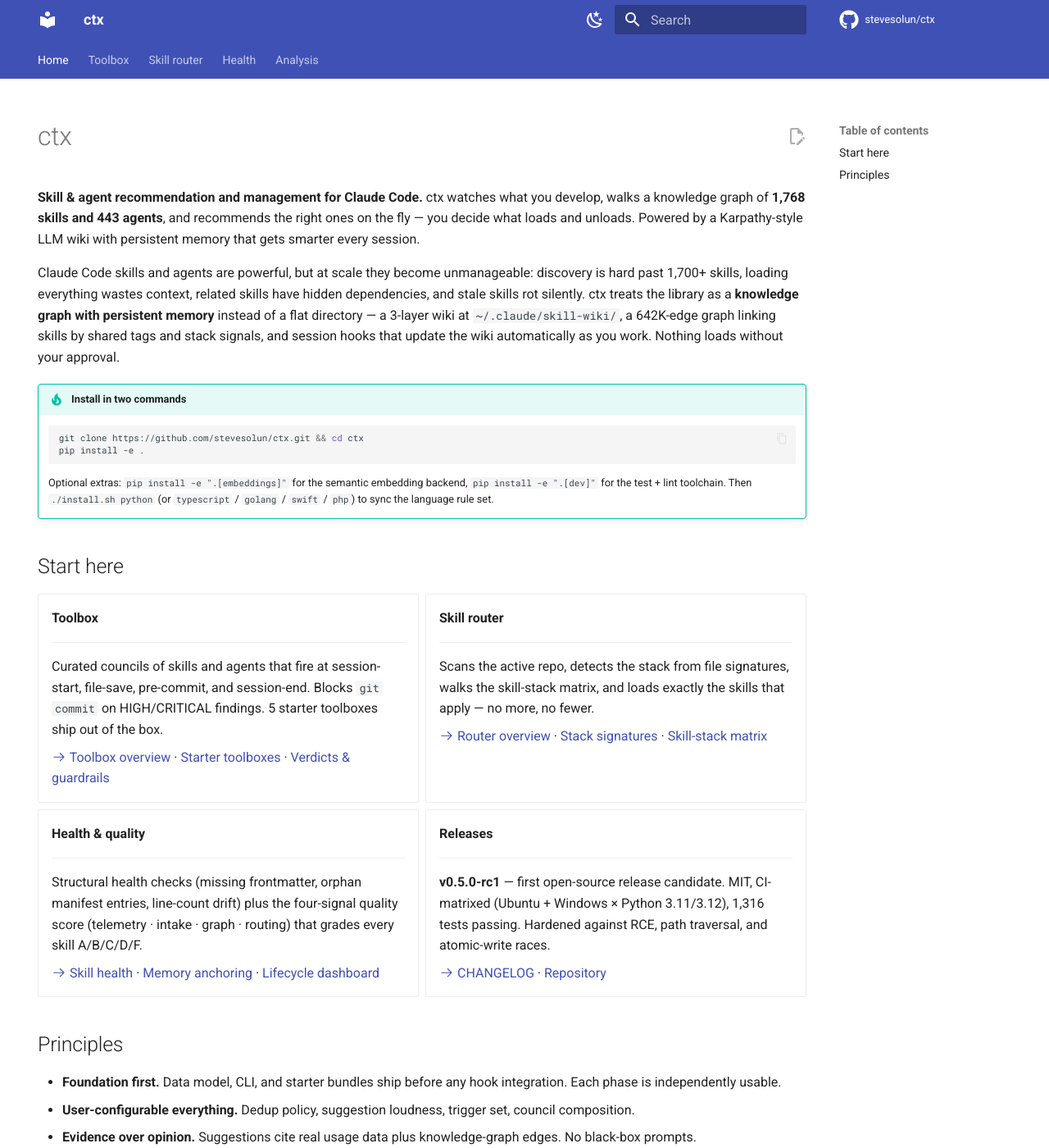
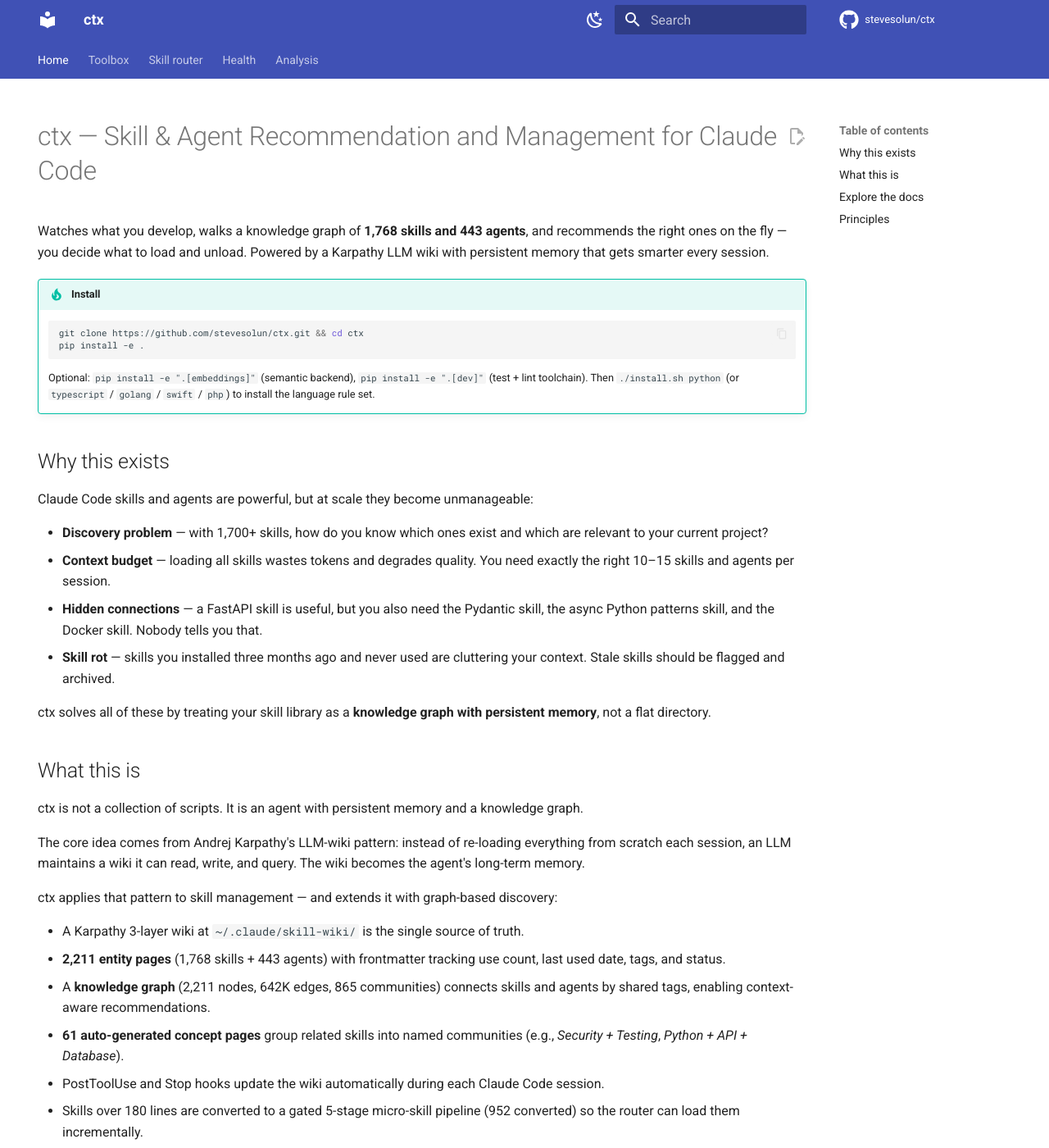
Before and after one commit to stevesolun/ctx, an MkDocs documentation site: the page built from docs/index.md, in a window 1280 px wide and 1400 px high. Shown: the whole window at 82% size. Built offline with MkDocs 1.6.1 and Material for MkDocs 9.7.7, drawn with Linux system fonts in a browser that asks for light colours; comment, search, counter and statistics services are not loaded; some of the changed text lies outside the part shown.

Commit message:
docs: homepage now mirrors README top (Why / What Is This)
Previous homepage compressed the README opening into a single paragraph.
User asked for the full README top sections — tagline, Why This Exists,
What Is This — to land on the docs homepage.

- Tagline identical to README line 11.
- Install admonition kept at the top under the tagline.
- 'Why this exists' section with the four bullets from README (discovery,
  context budget, hidden connections, skill rot) and the graph-with-
  persistent-memory thesis line.
- 'What this is' section with the full Karpathy-wiki explanation plus
  the 8-bullet capability list (wiki, 2211 entities, 642K-edge graph,
  61 concepts, hooks, micro-skill gating, router, context monitor).
- Grid cards moved below the prose as 'Explore the docs'.
- Principles block retained at the bottom.

````diff
--- a/docs/index.md
+++ b/docs/index.md
@@ -3,36 +3,82 @@
   - navigation
 ---
 
-# ctx
+# ctx — Skill & Agent Recommendation and Management for Claude Code
 
-**Skill & agent recommendation and management for Claude Code.** ctx
-watches what you develop, walks a knowledge graph of **1,768 skills and
+Watches what you develop, walks a knowledge graph of **1,768 skills and
 443 agents**, and recommends the right ones on the fly — you decide what
-loads and unloads. Powered by a Karpathy-style LLM wiki with persistent
-memory that gets smarter every session.
+to load and unload. Powered by a Karpathy LLM wiki with persistent memory
+that gets smarter every session.
 
-Claude Code skills and agents are powerful, but at scale they become
-unmanageable: discovery is hard past 1,700+ skills, loading everything
-wastes context, related skills have hidden dependencies, and stale skills
-rot silently. ctx treats the library as a **knowledge graph with
-persistent memory** instead of a flat directory — a 3-layer wiki at
-`~/.claude/skill-wiki/`, a 642K-edge graph linking skills by shared tags
-and stack signals, and session hooks that update the wiki automatically
-as you work. Nothing loads without your approval.
-
-!!! tip "Install in two commands"
+!!! tip "Install"
 
     ```bash
     git clone https://github.com/stevesolun/ctx.git && cd ctx
     pip install -e .
     ```
 
-    Optional extras: `pip install -e ".[embeddings]"` for the semantic
-    embedding backend, `pip install -e ".[dev]"` for the test + lint
-    toolchain. Then `./install.sh python` (or `typescript` / `golang` /
-    `swift` / `php`) to sync the language rule set.
+    Optional: `pip install -e ".[embeddings]"` (semantic backend),
+    `pip install -e ".[dev]"` (test + lint toolchain). Then
+    `./install.sh python` (or `typescript` / `golang` / `swift` / `php`)
+    to install the language rule set.
 
-## Start here
+## Why this exists
+
+Claude Code skills and agents are powerful, but at scale they become
+unmanageable:
+
+- **Discovery problem** — with 1,700+ skills, how do you know which ones
+  exist and which are relevant to your current project?
+- **Context budget** — loading all skills wastes tokens and degrades
+  quality. You need exactly the right 10–15 skills and agents per
+  session.
+- **Hidden connections** — a FastAPI skill is useful, but you also need
+  the Pydantic skill, the async Python patterns skill, and the Docker
+  skill. Nobody tells you that.
+- **Skill rot** — skills you installed three months ago and never used
+  are cluttering your context. Stale skills should be flagged and
+  archived.
+
+ctx solves all of these by treating your skill library as a **knowledge
+graph with persistent memory**, not a flat directory.
+
+## What this is
+
+ctx is not a collection of scripts. It is an agent with persistent memory
+and a knowledge graph.
+
+The core idea comes from Andrej Karpathy's LLM-wiki pattern: instead of
+re-loading everything from scratch each session, an LLM maintains a wiki
+it can read, write, and query. The wiki becomes the agent's long-term
+memory.
+
+ctx applies that pattern to skill management — and extends it with
+graph-based discovery:
+
+- A Karpathy 3-layer wiki at `~/.claude/skill-wiki/` is the single source
+  of truth.
+- **2,211 entity pages** (1,768 skills + 443 agents) with frontmatter
+  tracking use count, last used date, tags, and status.
+- A **knowledge graph** (2,211 nodes, 642K edges, 865 communities)
+  connects skills and agents by shared tags, enabling context-aware
+  recommendations.
+- **61 auto-generated concept pages** group related skills into named
+  communities (e.g., *Security + Testing*, *Python + API + Database*).
+- PostToolUse and Stop hooks update the wiki automatically during each
+  Claude Code session.
+- Skills over 180 lines are converted to a gated 5-stage micro-skill
+  pipeline (952 converted) so the router can load them incrementally.
+- At session start, the skill-router scans your project and
+  **recommends** the best-matching skills and agents.
+- Mid-session, the context monitor watches every tool call, detects new
+  stack signals, walks the graph, and **recommends** relevant skills and
+  agents in real time — **nothing loads without your approval**.
+
+The result: you always know what skills and agents are available for
+your current task. The graph reveals hidden connections. The wiki learns
+from your usage. Stale ones are flagged. New ones self-ingest.
+
+## Explore the docs
 
 <div class="grid cards" markdown>
 
@@ -52,9 +98,9 @@
 
     ---
 
-    Scans the active repo, detects the stack from file signatures,
-    walks the skill-stack matrix, and loads exactly the skills that
-    apply — no more, no fewer.
+    Scans the active repo, detects the stack from file signatures, walks
+    the skill-stack matrix, and loads exactly the skills that apply — no
+    more, no fewer.
 
     [:octicons-arrow-right-24: Router overview](skill-router/index.md) ·
     [Stack signatures](stack-signatures.md) ·
@@ -77,9 +123,10 @@
 
     ---
 
-    **v0.5.0-rc1** — first open-source release candidate. MIT, CI-matrixed
-    (Ubuntu + Windows × Python 3.11/3.12), 1,316 tests passing. Hardened
-    against RCE, path traversal, and atomic-write races.
+    **v0.5.0-rc1** — first open-source release candidate. MIT,
+    CI-matrixed (Ubuntu + Windows × Python 3.11/3.12), 1,316 tests
+    passing. Hardened against RCE, path traversal, and atomic-write
+    races.
 
     [:octicons-arrow-right-24: CHANGELOG](https://github.com/stevesolun/ctx/blob/main/CHANGELOG.md) ·
     [Repository](https://github.com/stevesolun/ctx)
@@ -88,8 +135,8 @@
 
 ## Principles
 
-- **Foundation first.** Data model, CLI, and starter bundles ship before any
-  hook integration. Each phase is independently usable.
+- **Foundation first.** Data model, CLI, and starter bundles ship before
+  any hook integration. Each phase is independently usable.
 - **User-configurable everything.** Dedup policy, suggestion loudness,
   trigger set, council composition.
 - **Evidence over opinion.** Suggestions cite real usage data plus
````
Also changed, not shown: other parts of docs/index.md (+1 -1 lines).
